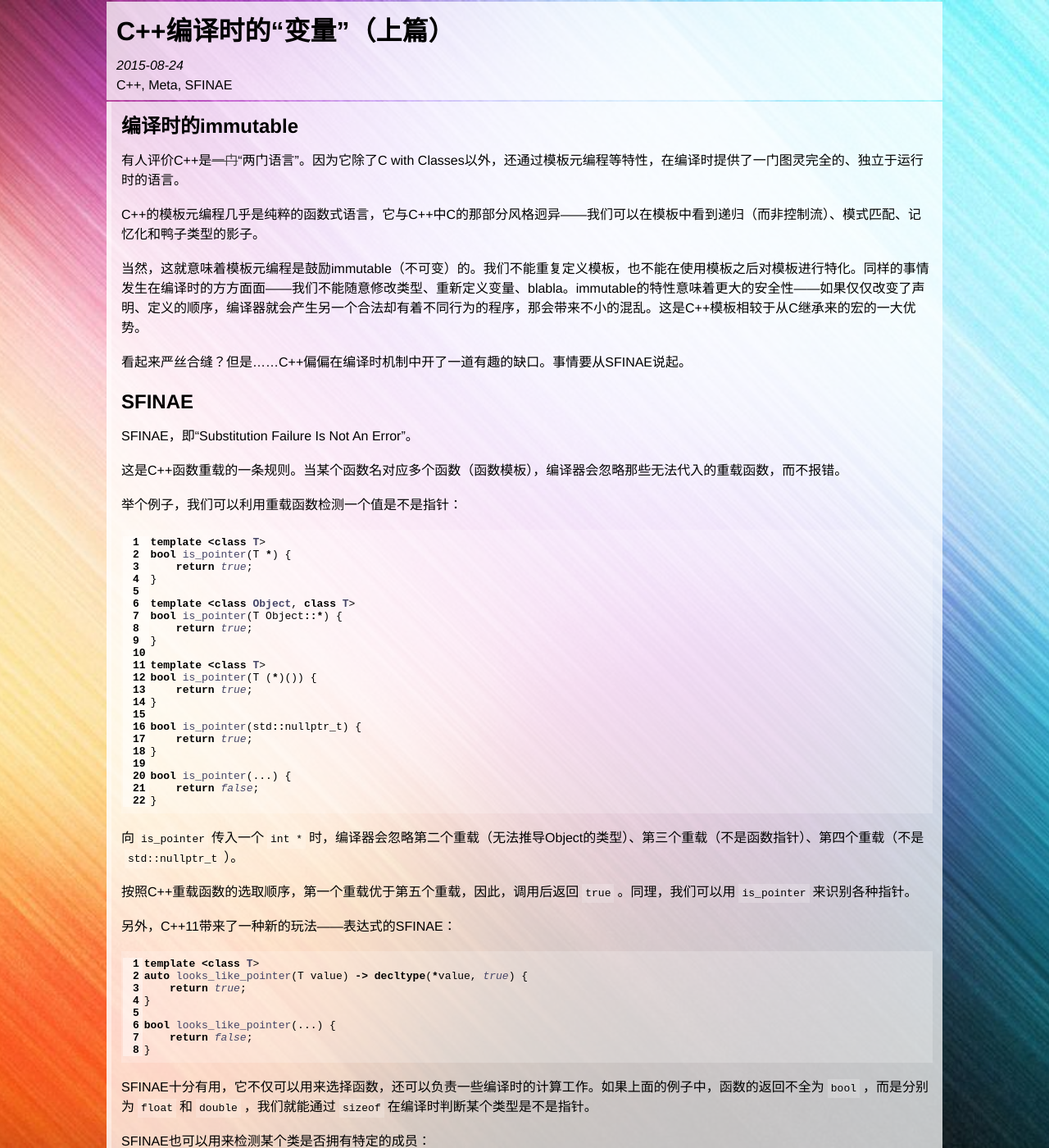
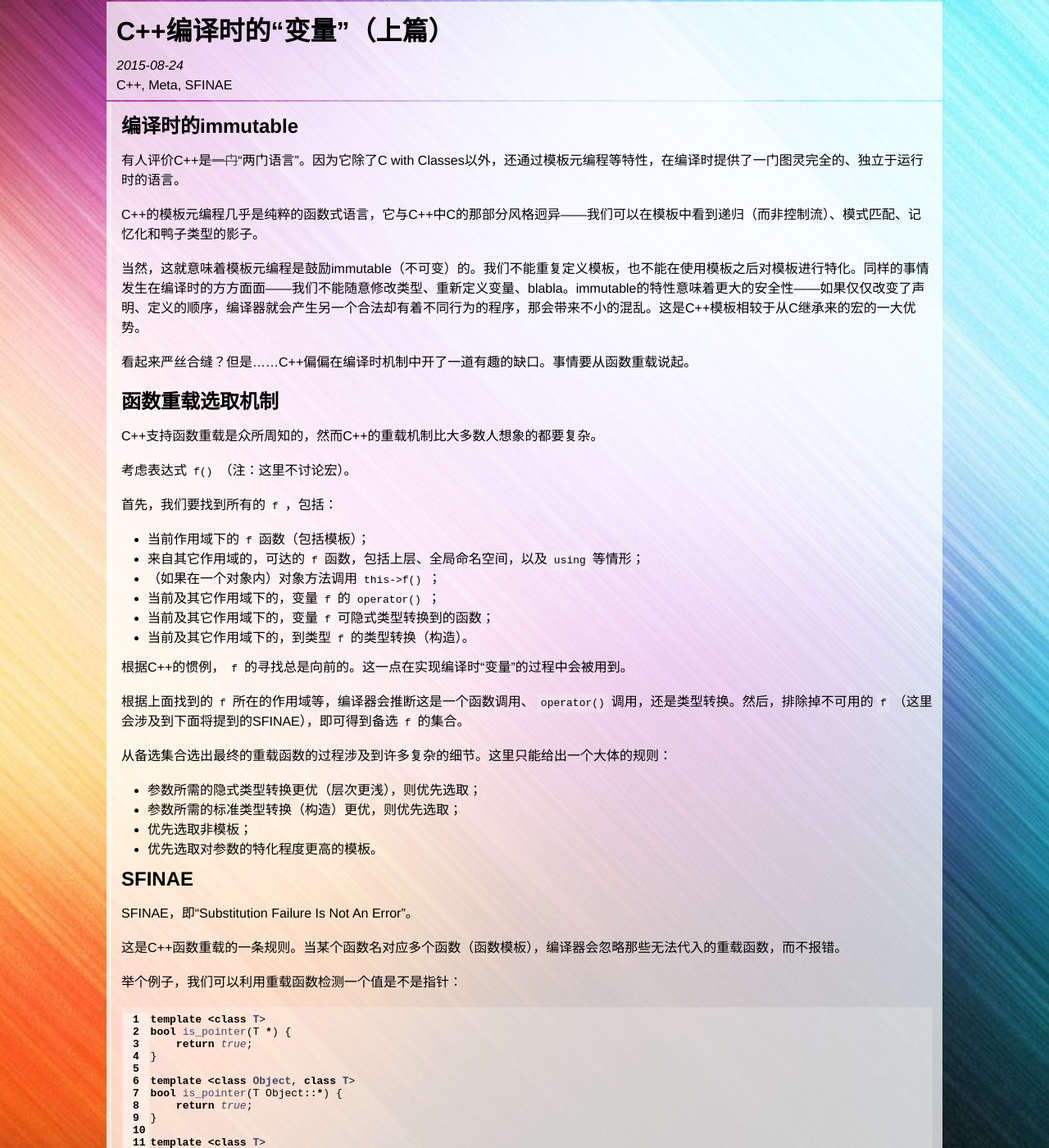
Before and after one commit to hczhcz/hczhcz.github.io, a Jekyll site: the page built from _posts/2015-08-24-c++-compile-time-variable.md, in a window 1280 px wide and 1400 px high. Shown: the whole window at 82% size. Built offline with Jekyll 4.4.1, drawn with Linux system fonts in a browser that asks for light colours; some of the changed text lies outside the part shown.

Commit message:
edit post

```diff
--- a/_posts/2015-08-24-c++-compile-time-variable.md
+++ b/_posts/2015-08-24-c++-compile-time-variable.md
@@ -14,7 +14,34 @@ C++的模板元编程几乎是纯粹的函数式语言，它与C++中C的那部
 
 当然，这就意味着模板元编程是鼓励immutable（不可变）的。我们不能重复定义模板，也不能在使用模板之后对模板进行特化。同样的事情发生在编译时的方方面面——我们不能随意修改类型、重新定义变量、blabla。immutable的特性意味着更大的安全性——如果仅仅改变了声明、定义的顺序，编译器就会产生另一个合法却有着不同行为的程序，那会带来不小的混乱。这是C++模板相较于从C继承来的宏的一大优势。
 
-看起来严丝合缝？但是……C++偏偏在编译时机制中开了一道有趣的缺口。事情要从SFINAE说起。
+看起来严丝合缝？但是……C++偏偏在编译时机制中开了一道有趣的缺口。事情要从函数重载说起。
+
+函数重载选取机制
+---
+
+C++支持函数重载是众所周知的，然而C++的重载机制比大多数人想象的都要复杂。
+
+考虑表达式`f()`（注：这里不讨论宏）。
+
+首先，我们要找到所有的`f`，包括：
+
+* 当前作用域下的`f`函数（包括模板）；
+* 来自其它作用域的，可达的`f`函数，包括上层、全局命名空间，以及`using`等情形；
+* （如果在一个对象内）对象方法调用`this->f()`；
+* 当前及其它作用域下的，变量`f`的`operator()`；
+* 当前及其它作用域下的，变量`f`可隐式类型转换到的函数；
+* 当前及其它作用域下的，到类型`f`的类型转换（构造）。
+
+根据C++的惯例，`f`的寻找总是向前的。这一点在实现编译时“变量”的过程中会被用到。
+
+根据上面找到的`f`所在的作用域等，编译器会推断这是一个函数调用、`operator()`调用，还是类型转换。然后，排除掉不可用的`f`（这里会涉及到下面将提到的SFINAE），即可得到备选`f`的集合。
+
+从备选集合选出最终的重载函数的过程涉及到许多复杂的细节。这里只能给出一个大体的规则：
+
+* 参数所需的隐式类型转换更优（层次更浅），则优先选取；
+* 参数所需的标准类型转换（构造）更优，则优先选取；
+* 优先选取非模板；
+* 优先选取对参数的特化程度更高的模板。
 
 SFINAE
 ---
@@ -94,4 +121,4 @@ void is_even(int (&)[I % 2 == 1]) {
 
 C++11中提供了`std::enable_if`类，可以达到与上例类似的效果。
 
-在下篇中，我们将看到，如何利用SFINAE来实现编译时的“变量”。
+在[下篇](/2015/09/30/c++-compile-time-variable-2.html)中，我们将看到，如何利用函数重载选取机制和SFINAE来实现编译时的“变量”。
```
